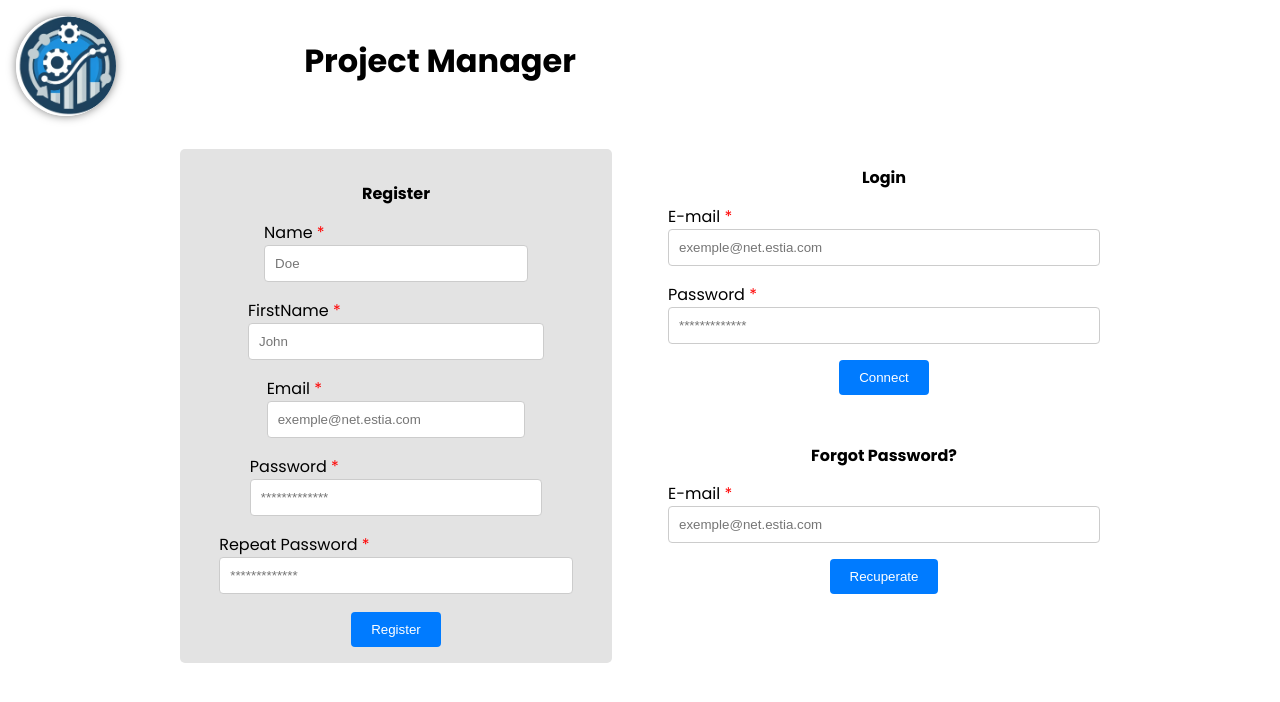
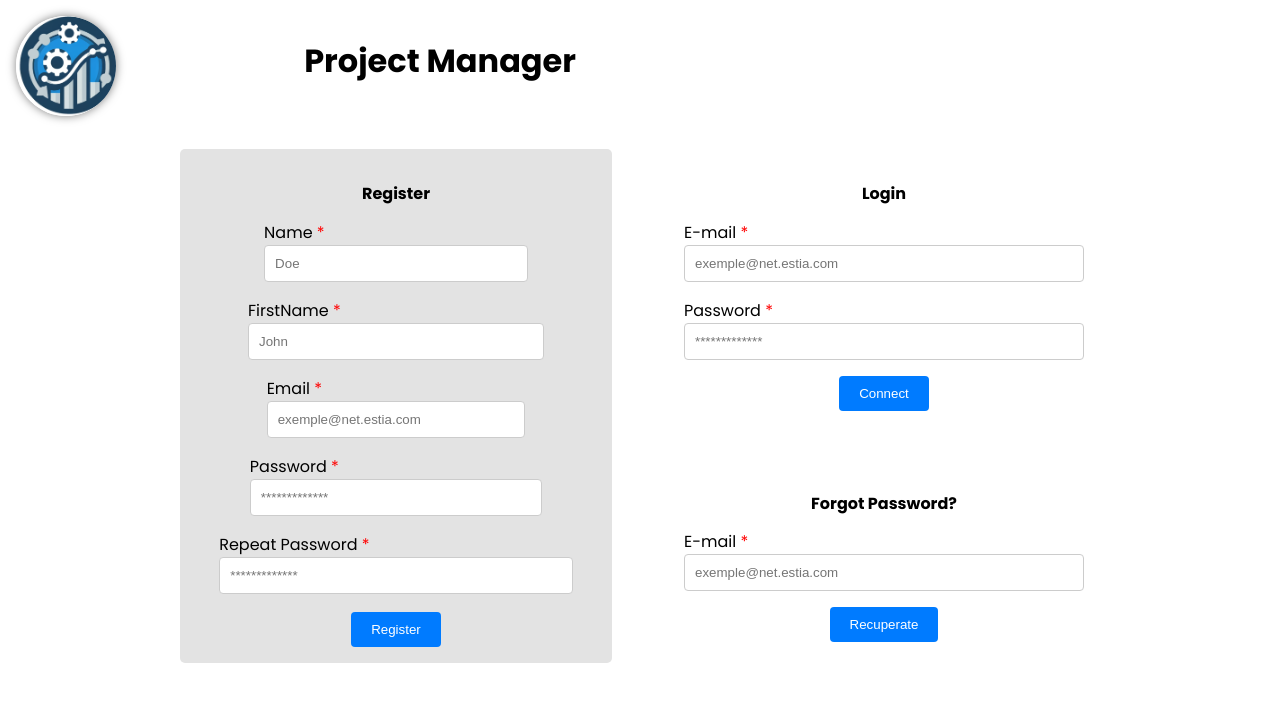
Before and after one commit to Varask/Estia_integration_project, a PHP site: page /view/loginView.html in a window 1280 px wide. Shown: the top 702 px of the page. Run offline with PHP 8.4, Linux system fonts and the light colour scheme.

Commit message:
chore: Update login form padding and remove unused script

```diff
--- a/CSS/main.css
+++ b/CSS/main.css
@@ -36,7 +36,7 @@ label span {
     color: red;
 }
 form{
-    padding: 1 em;
+    padding: 1em;
 }
 input{
     width: 100%;
@@ -53,7 +53,7 @@ button[type="submit"] {
     padding: 10px 20px;
     border-radius: 4px;
     cursor: pointer;
-    transitiANn: background-color 0.3s ease;
+    transition: background-color 0.3s ease;
     margin: 0 auto;
     display: block;
     margin-top: 2px;
@@ -128,7 +128,6 @@ button[type="submit"]:hover {
     min-width: 400px;
     margin: 0 auto;
     height: fit-content;
-    padding: auto;
     border-radius: 5px;
     padding: 1em;
 }
```
